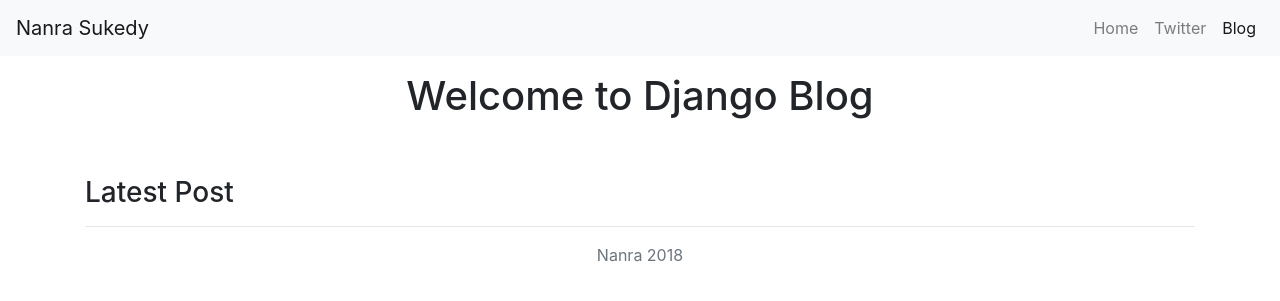
After one commit to Nanra/django-portofolio, a Django app: page /blog/ in a window 1280 px wide. The commit adds this page. Shown: the top 301 px of the page. Run offline with Django 3.2, Linux system fonts and the light colour scheme; some libraries are stand-ins or nearby versions.

Commit message:
Add Blog Views

```diff
--- /dev/null
+++ b/blog/templates/blog/list-blog.html
@@ -0,0 +1,68 @@
+<!doctype html>
+<html lang="en">
+
+<head>
+    <meta charset="utf-8">
+    <meta name="viewport" content="width=device-width, initial-scale=1, shrink-to-fit=no">
+    <meta name="description" content="">
+    <meta name="author" content="">
+    <link rel="icon" href="../../../../favicon.ico">
+
+    <title>Album example for Bootstrap</title>
+
+    <!-- Bootstrap core CSS -->
+    <link rel="stylesheet" href="https://stackpath.bootstrapcdn.com/bootstrap/4.1.3/css/bootstrap.min.css" integrity="sha384-MCw98/SFnGE8fJT3GXwEOngsV7Zt27NXFoaoApmYm81iuXoPkFOJwJ8ERdknLPMO"
+        crossorigin="anonymous">
+
+    <!-- Custom styles for this template -->
+    <link href="album.css" rel="stylesheet">
+</head>
+
+<body>
+
+    <header>
+        <nav class="navbar navbar-expand-lg navbar-light bg-light">
+            <a class="navbar-brand" href="#">Nanra Sukedy</a>
+            <button class="navbar-toggler" type="button" data-toggle="collapse" data-target="#navbarNavAltMarkup"
+                aria-controls="navbarNavAltMarkup" aria-expanded="false" aria-label="Toggle navigation">
+                <span class="navbar-toggler-icon"></span>
+            </button>
+            <div class="collapse navbar-collapse" id="navbarNavAltMarkup">
+                <div class="navbar-nav ml-auto">
+                    <a class="nav-item nav-link" href="#">Home</a>
+                    <a class="nav-item nav-link" href="#">Twitter</a>
+                    <a class="nav-item nav-link active" href="#">Blog</a>
+                </div>
+            </div>
+        </nav>
+    </header>
+
+    <main role="main">
+
+        <div class="container">
+        <h1 class="text-center pt-3">Welcome to Django Blog</h1>
+        <br />
+        <br />
+        <h3>Latest Post</h3>
+        <hr />
+        </div>
+
+    </main>
+
+    <footer class="text-muted">
+        <div class="container text-center">
+            <p>Nanra {% now 'Y' %}</p>
+        </div>
+    </footer>
+
+    <!-- Bootstrap core JavaScript
+    ================================================== -->
+    <!-- Placed at the end of the document so the pages load faster -->
+    <script src="https://code.jquery.com/jquery-3.3.1.slim.min.js" integrity="sha384-q8i/X+965DzO0rT7abK41JStQIAqVgRVzpbzo5smXKp4YfRvH+8abtTE1Pi6jizo"
+        crossorigin="anonymous"></script>
+    <script src="https://cdnjs.cloudflare.com/ajax/libs/popper.js/1.14.3/umd/popper.min.js" integrity="sha384-ZMP7rVo3mIykV+2+9J3UJ46jBk0WLaUAdn689aCwoqbBJiSnjAK/l8WvCWPIPm49"
+        crossorigin="anonymous"></script>
+    <script src="https://stackpath.bootstrapcdn.com/bootstrap/4.1.3/js/bootstrap.min.js" integrity="sha384-ChfqqxuZUCnJSK3+MXmPNIyE6ZbWh2IMqE241rYiqJxyMiZ6OW/JmZQ5stwEULTy"
+        crossorigin="anonymous"></script>
+
+</html>
--- /dev/null
+++ b/blog/urls.py
@@ -0,0 +1,7 @@
+from django.urls import path
+from . import views
+
+urlpatterns = [
+
+    path('', views.listBlog, name='listblog'),
+]# Bagian untuk membari akses url ke media foto
--- a/blog/views.py
+++ b/blog/views.py
@@ -1,3 +1,5 @@
 from django.shortcuts import render
 
 # Create your views here.
+def listBlog(request):
+    return render(request, 'blog/list-blog.html')
--- a/jobs/templates/jobs/home.html
+++ b/jobs/templates/jobs/home.html
@@ -28,7 +28,7 @@
             </button>
             <div class="collapse navbar-collapse" id="navbarNavAltMarkup">
               <div class="navbar-nav ml-auto">
-                <a class="nav-item nav-link" href="#">Home</a>
+                <a class="nav-item nav-link active" href="#">Home</a>
                 <a class="nav-item nav-link" href="#">Twitter</a>
                 <a class="nav-item nav-link" href="#">Blog</a>
               </div>
--- a/portofolio/urls.py
+++ b/portofolio/urls.py
@@ -14,12 +14,14 @@ Including another URLconf
     2. Add a URL to urlpatterns:  path('blog/', include('blog.urls'))
 """
 from django.contrib import admin
-from django.urls import path
+from django.urls import path, include
 from django.conf import settings
 from django.conf.urls.static import static
 import jobs.views
+import blog
 
 urlpatterns = [
     path('admin/', admin.site.urls),
     path('', jobs.views.home, name='home'),
+    path('blog/', include('blog.urls')), # Redirect langsung ke url apps blog
 ] + static(settings.MEDIA_URL, document_root=settings.MEDIA_ROOT) # Bagian untuk membari akses url ke media foto
```
